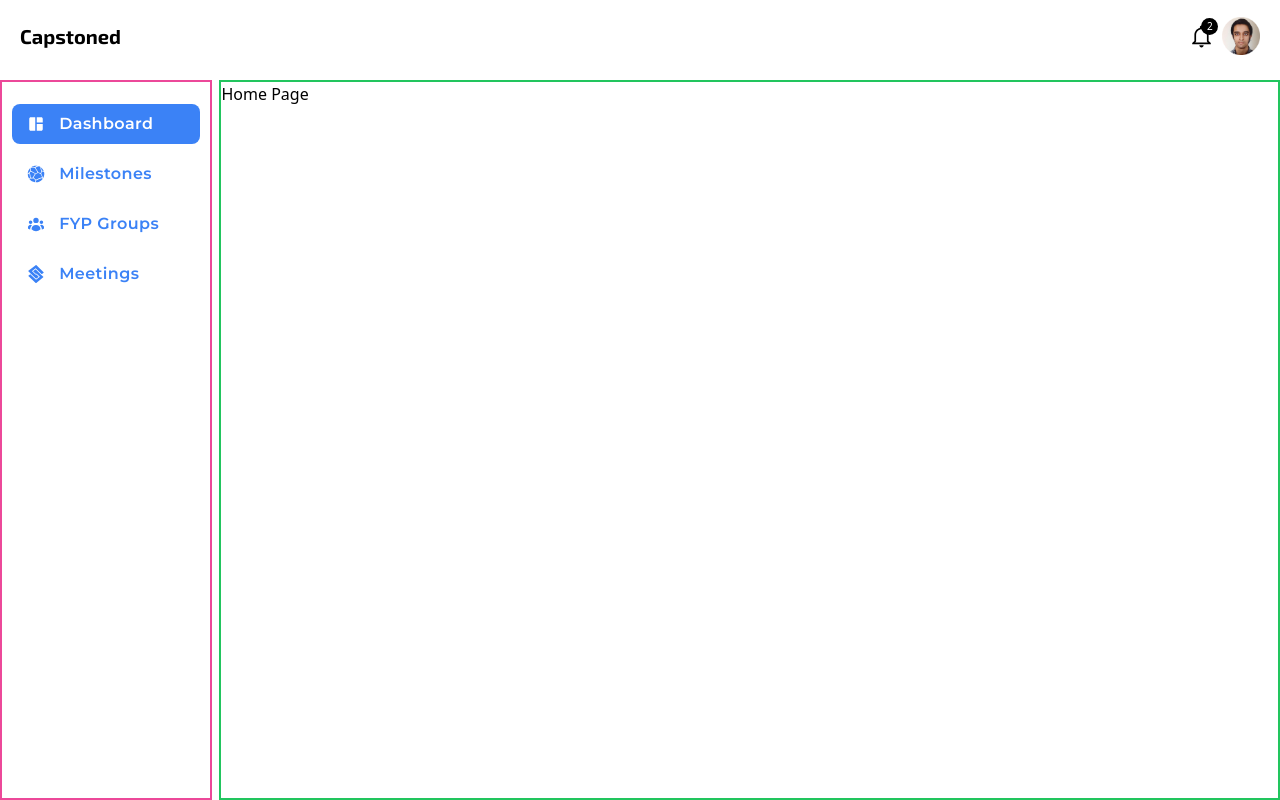
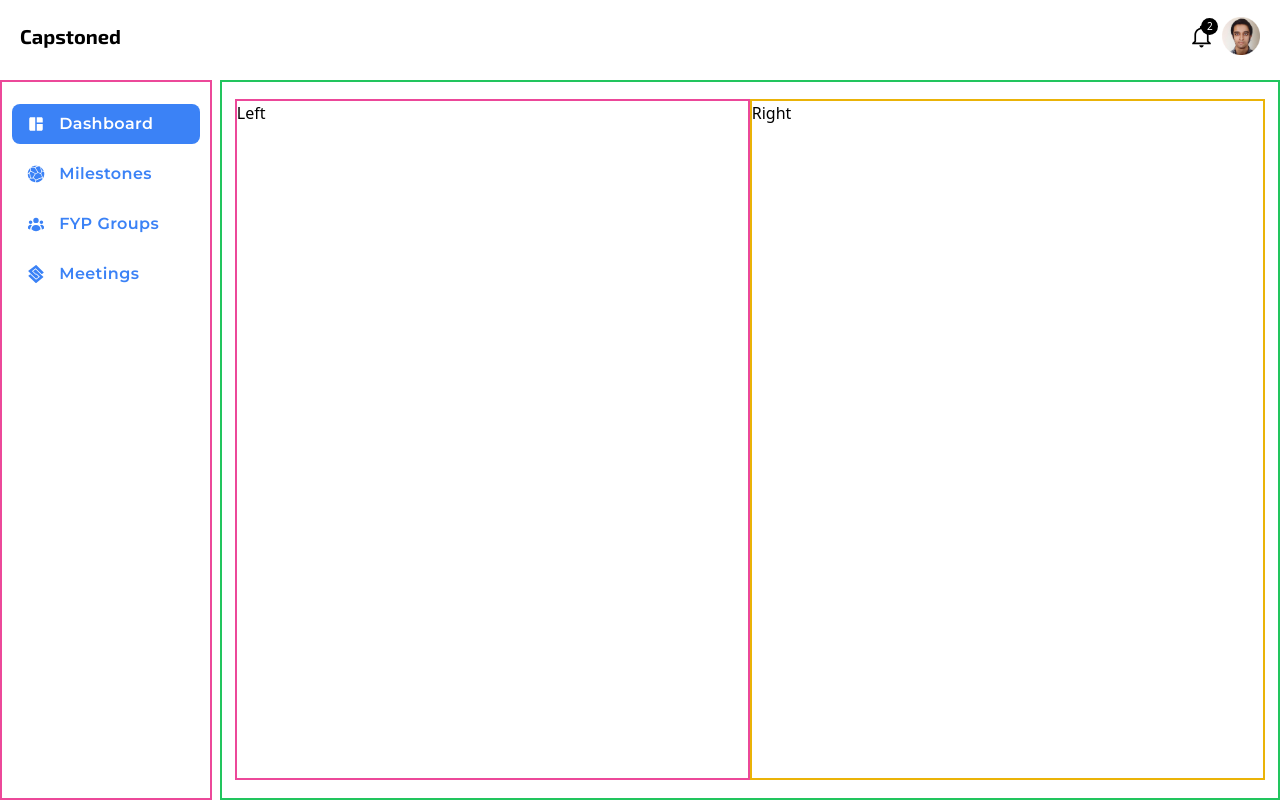
Before and after one commit to Vishal-Das-01/Final-Year-Project-Capstoned, a Next.js app: page /admin/home in a window 1280 px wide. Built offline with nearby package versions, Linux system fonts and the light colour scheme.

Commit message:
Developed Admin Dashboard Home Page: developed layout for card content components that will be shown on the page

```diff
--- /dev/null
+++ b/src/app/(Authenticated)/admin/(dashboard)/(1_home)/home/AdminHomePage.module.css
@@ -0,0 +1,16 @@
+.pageContainer{
+
+}
+
+.primaryContainer{
+	width: 97.5%;
+	height: 95%;
+}
+
+.left{
+
+}
+
+.right{
+
+}
--- /dev/null
+++ b/src/app/(Authenticated)/admin/(dashboard)/(1_home)/home/_components/ContentCard/ContentCard.jsx
@@ -0,0 +1,9 @@
+import styles from "./ContentCard.module.css";
+
+export default function ContentCard(props){
+	return (
+		<div className={`${styles.contentCardContainer} border-2 border-black`}>
+			Content Card
+		</div>
+	);
+}
--- /dev/null
+++ b/src/app/(Authenticated)/admin/(dashboard)/(1_home)/home/_components/ContentCard/ContentCard.module.css
@@ -0,0 +1,3 @@
+.contentCardContainer{
+
+}
--- a/src/app/(Authenticated)/admin/(dashboard)/(1_home)/home/page.jsx
+++ b/src/app/(Authenticated)/admin/(dashboard)/(1_home)/home/page.jsx
@@ -1,12 +1,27 @@
+import ContentCard from "./_components/ContentCard/ContentCard.jsx";
+import styles from "./AdminHomePage.module.css";
+
 export const metadata = {
-	title: "Admin Dashboard Home",
+	title: "Admin Home",
 	description: "Capstoned Admin Home | Final Year Project (FYP) Management Platform for College & University Students.",
 }
 
 export default function AdminDashboardHomePage(props){
 	return (
-		<div className={``}>
-			Home Page
+		<div className={`${styles.pageContainer} w-full h-full flex flex-row items-center justify-center border-2 border-green-500`}>
+
+			<div className={`${styles.primaryContainer} overflow-auto flex flex-row `}>
+
+				<div className={`${styles.left} w-full h-full flex flex-col flex-1 border-2 border-pink-500`}>
+					Left
+				</div>
+
+				<div className={`${styles.right} w-full h-full flex flex-col flex-1 border-2 border-yellow-500`}>
+					Right
+				</div>
+
+			</div>
+
 		</div>
 	);
 }
--- a/src/app/(Authenticated)/admin/(dashboard)/layout.js
+++ b/src/app/(Authenticated)/admin/(dashboard)/layout.js
@@ -21,7 +21,7 @@ export default function AdminDashboardLayout({children}){
 					<SideMenu />
 				</div>
 
-				<div className={`${styles.contentContainer} w-full border-2 border-green-500`}>
+				<div className={`${styles.contentContainer} w-full`}>
 					{children}
 				</div>
 
```
